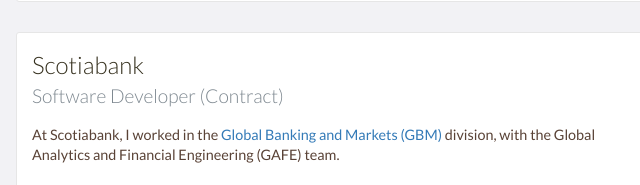
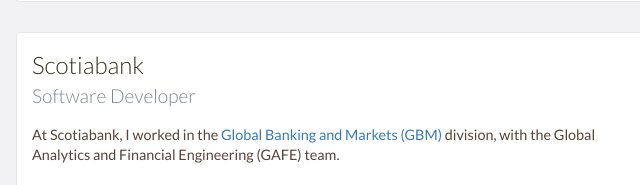
Before and after one commit to yyuuhhjjnnmm/yyuuhhjjnnmm.github.io, a website: page index.html in a window 1280 px wide. Shown: the part 2575-2760 px from the top of the page, 474-1114 px from the left. Drawn offline with nearby package versions, Linux system fonts and the light colour scheme.

Commit message:
Fixed typo

```diff
--- a/index.html
+++ b/index.html
@@ -149,7 +149,7 @@
 
             <div data-date="January 2018 – August 2018 <br> Toronto, Ontario, Canada">
                 <h3>Scotiabank</h3>
-                <h4>Software Developer (Contract)</h4>
+                <h4>Software Developer</h4>
                 <p>
                 At Scotiabank, I worked in the
                 <a href= "https://www.gbm.scotiabank.com/en.html" target="_blank">
```
